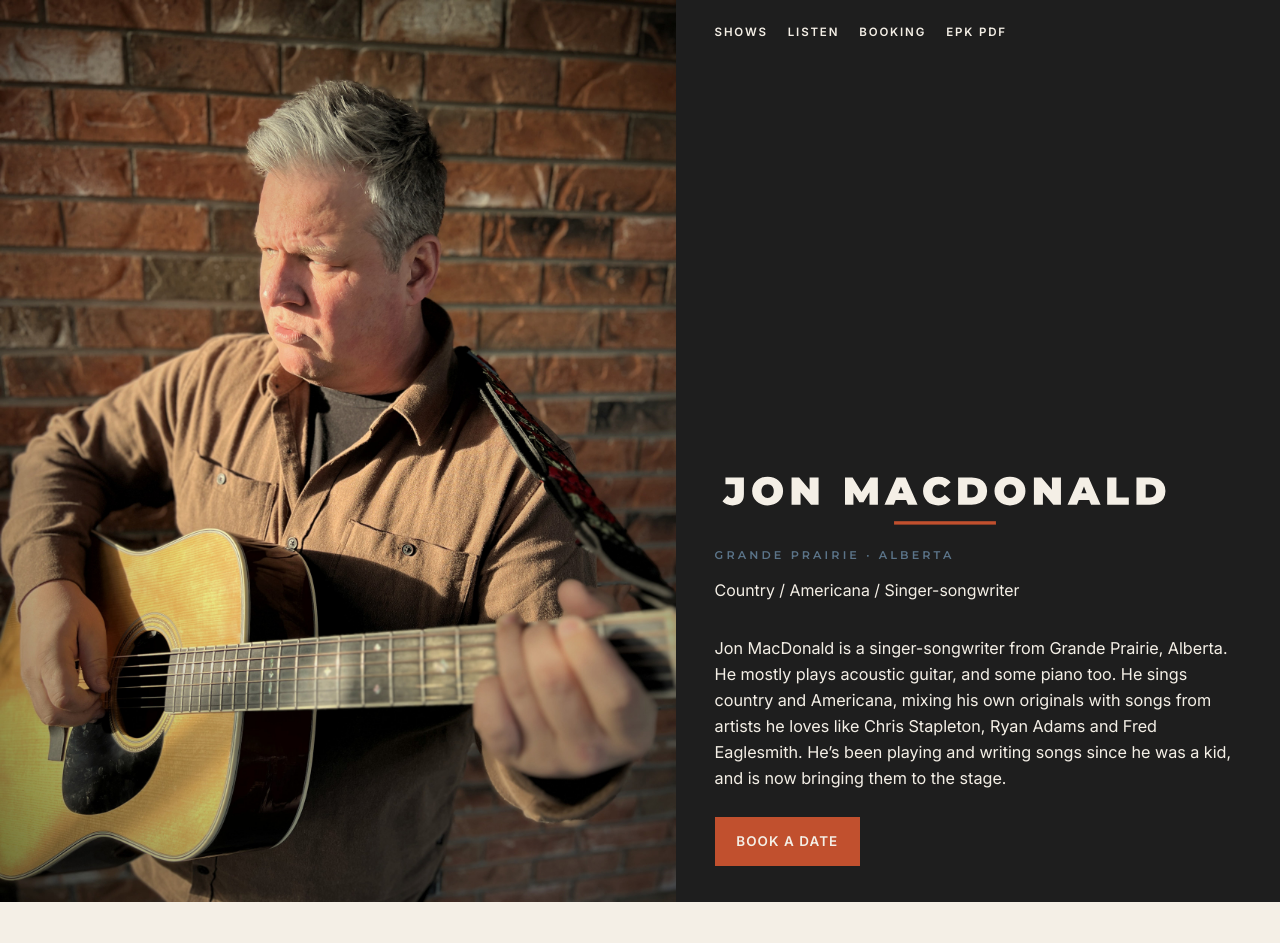
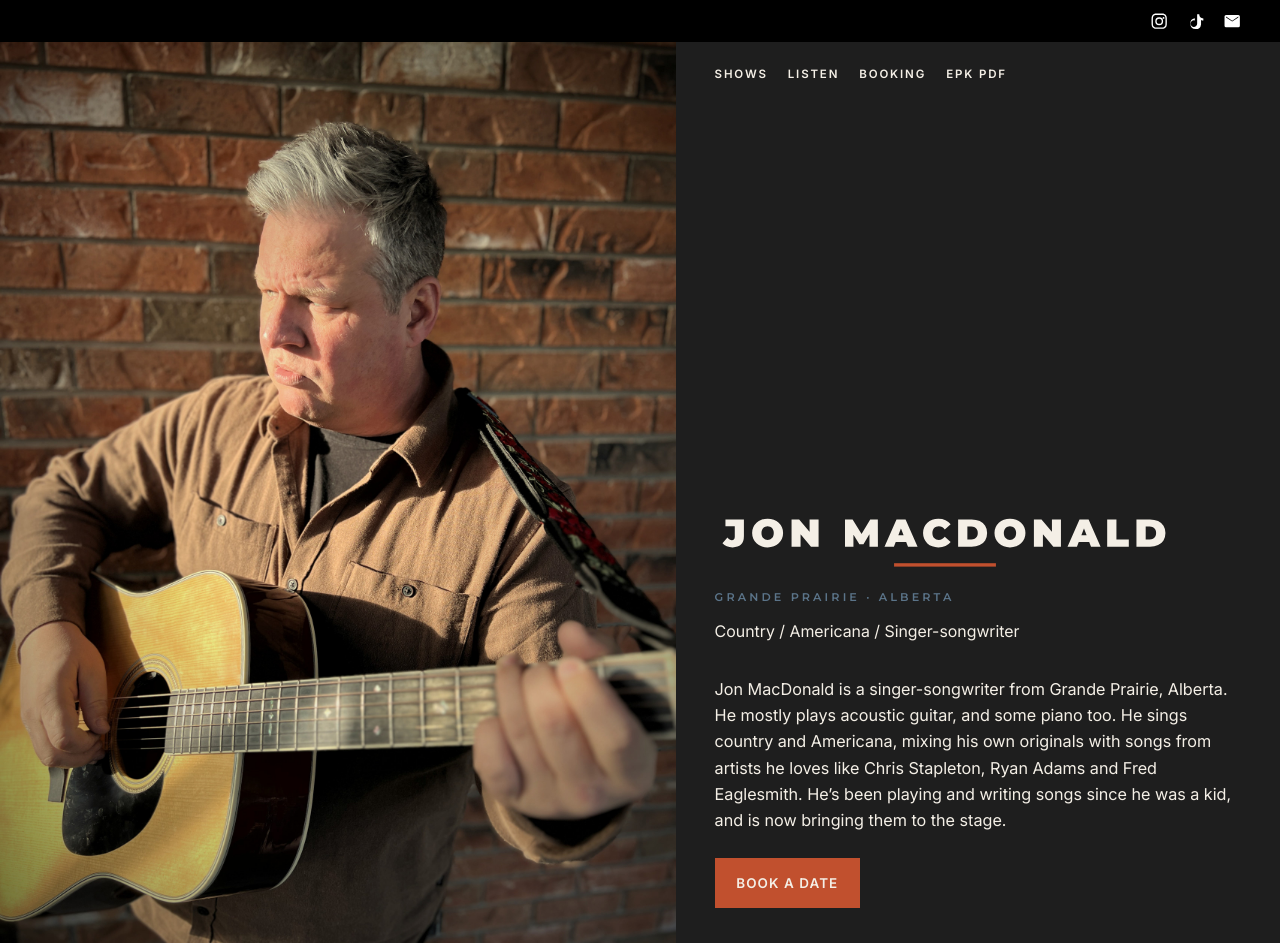
Before and after one commit to jonmacdonaldmusic/jonmacdonaldmusic-site, a plain HTML site: page index.html in a window 1280 px wide. Shown: the top 943 px of the page. Drawn offline with Linux system fonts and the light colour scheme.

Commit message:
Link Latitude 55 and add a top social icon bar.
Point the Latitude 55 show to the lounge page and set the venue to The Old Firehall, downtown Grande Prairie, AB. Add a slim top bar with Instagram, TikTok, and booking email icons. Refresh the EPK PDF.

```diff
--- a/index.html
+++ b/index.html
@@ -59,6 +59,7 @@ body {
 }
 
 img { max-width: 100%; height: auto; display: block; }
+.nowrap { white-space: nowrap; }
 a { color: var(--rust); }
 a:hover { color: var(--charcoal); }
 .hero a, .footer a, .live a { color: var(--bone); }
@@ -75,14 +76,46 @@ a:hover { color: var(--charcoal); }
 }
 .skip:focus { left: 0; }
 
+
 .print-only { display: none; }
+
+/* ——— Icon bar ——— */
+:root { --icon-bar-h: 2.6rem; }
+.icon-bar {
+  display: flex;
+  justify-content: flex-end;
+  align-items: center;
+  gap: 1.15rem;
+  height: var(--icon-bar-h);
+  padding: 0 1.5rem;
+  background: #000;
+}
+.icon-bar a {
+  color: #fff;
+  display: flex;
+  width: 1.15rem;
+  height: 1.15rem;
+  line-height: 0;
+}
+.icon-bar a:hover,
+.icon-bar a:focus-visible { color: var(--rust); }
+.icon-bar a:focus-visible { outline: 2px solid var(--rust); outline-offset: 3px; }
+.icon-bar svg {
+  width: 100%;
+  height: 100%;
+  fill: currentColor;
+  display: block;
+}
+@media screen and (min-width: 861px) {
+  .icon-bar { padding: 0 2.4rem; }
+}
 
 /* ——— Hero ——— */
 .hero {
   display: grid;
   grid-template-columns: 1.12fr minmax(280px, 1fr);
-  min-height: 100vh;
-  min-height: 100dvh;
+  min-height: calc(100vh - var(--icon-bar-h));
+  min-height: calc(100dvh - var(--icon-bar-h));
   background: var(--charcoal);
   color: var(--bone);
 }
@@ -427,6 +460,18 @@ h2 {
 <body>
 <a class="skip" href="#bio">Skip to content</a>
 
+<nav class="icon-bar web-only" aria-label="Social and booking">
+  <a href="https://www.instagram.com/jonmacdonaldmusic" aria-label="Instagram">
+    <svg viewBox="0 0 24 24" aria-hidden="true" focusable="false"><path d="M12 2c2.72 0 3.06.01 4.13.06 1.06.05 1.79.22 2.42.47a4.88 4.88 0 0 1 1.77 1.15 4.88 4.88 0 0 1 1.15 1.77c.25.63.42 1.36.47 2.42.05 1.07.06 1.41.06 4.13s-.01 3.06-.06 4.13c-.05 1.06-.22 1.79-.47 2.42a4.88 4.88 0 0 1-1.15 1.77 4.88 4.88 0 0 1-1.77 1.15c-.63.25-1.36.42-2.42.47-1.07.05-1.41.06-4.13.06s-3.06-.01-4.13-.06c-1.06-.05-1.79-.22-2.42-.47a4.88 4.88 0 0 1-1.77-1.15 4.88 4.88 0 0 1-1.15-1.77c-.25-.63-.42-1.36-.47-2.42C2.01 15.06 2 14.72 2 12s.01-3.06.06-4.13c.05-1.06.22-1.79.47-2.42A4.88 4.88 0 0 1 3.68 3.68 4.88 4.88 0 0 1 5.45 2.53c.63-.25 1.36-.42 2.42-.47C8.94 2.01 9.28 2 12 2zm0 1.8c-2.67 0-2.99.01-4.04.06-.97.04-1.5.21-1.86.35-.46.18-.8.4-1.15.74-.35.35-.56.69-.74 1.15-.14.36-.31.89-.35 1.86-.05 1.05-.06 1.37-.06 4.04s.01 2.99.06 4.04c.04.97.21 1.5.35 1.86.18.46.4.8.74 1.15.35.35.69.56 1.15.74.36.14.89.31 1.86.35 1.05.05 1.37.06 4.04.06s2.99-.01 4.04-.06c.97-.04 1.5-.21 1.86-.35.46-.18.8-.4 1.15-.74.35-.35.56-.69.74-1.15.14-.36.31-.89.35-1.86.05-1.05.06-1.37.06-4.04s-.01-2.99-.06-4.04c-.04-.97-.21-1.5-.35-1.86a3.07 3.07 0 0 0-.74-1.15 3.07 3.07 0 0 0-1.15-.74c-.36-.14-.89-.31-1.86-.35-1.05-.05-1.37-.06-4.04-.06zm0 3.07A5.13 5.13 0 1 1 6.87 12 5.13 5.13 0 0 1 12 6.87zm0 1.8A3.33 3.33 0 1 0 15.33 12 3.33 3.33 0 0 0 12 8.67zm5.67-2.17a1.2 1.2 0 1 1-1.2 1.2 1.2 1.2 0 0 1 1.2-1.2z"/></svg>
+  </a>
+  <a href="https://www.tiktok.com/@jonmacdonald.music" aria-label="TikTok">
+    <svg viewBox="0 0 24 24" aria-hidden="true" focusable="false"><path d="M14.55 3h2.72a5.53 5.53 0 0 0 5.38 5.36v2.67a8.1 8.1 0 0 1-3.02-.73v5.86A7.03 7.03 0 1 1 11.5 8.3v2.76a4.3 4.3 0 1 0 3.05 4.14V3z"/></svg>
+  </a>
+  <a href="mailto:booking@jonmacdonaldmusic.com" aria-label="Email">
+    <svg viewBox="0 0 24 24" aria-hidden="true" focusable="false"><path d="M20 4H4a2 2 0 0 0-2 2v12a2 2 0 0 0 2 2h16a2 2 0 0 0 2-2V6a2 2 0 0 0-2-2zm0 3.2-8 5.33L4 7.2V6l8 5.33L20 6z"/></svg>
+  </a>
+</nav>
+
 <header class="hero">
   <div class="hero-photo">
     <img src="assets/hero-brick-warm.jpg" alt="Jon MacDonald playing acoustic guitar in front of a brick wall">
@@ -472,8 +517,8 @@ h2 {
           <li>
             <time class="when" datetime="2027-01-28">Jan 28, 2027</time>
             <div>
-              <strong>Latitude 55 Distillery and Lounge</strong>
-              <span class="where">Grande Prairie, AB</span>
+              <strong><a href="https://latitude55.ca/pages/l55-lounge">Latitude 55 Distillery and Lounge</a></strong>
+              <span class="where">The Old Firehall, downtown <span class="nowrap">Grande Prairie, AB</span></span>
             </div>
           </li>
           <li>
```
Also changed, not shown: 1 other file.
